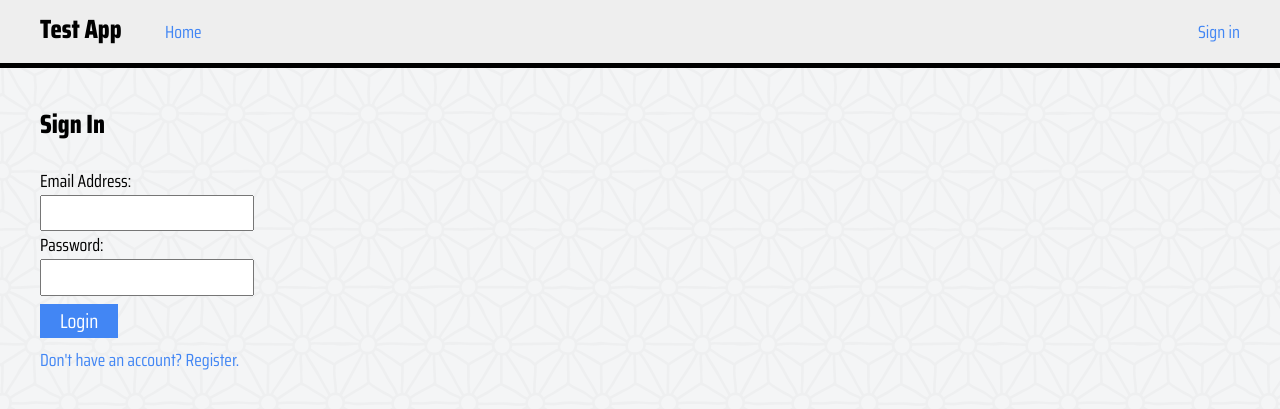
After one commit to dclancy89/python_django_user_dashboard, a Django app: page /signin in a window 1280 px wide. The commit adds this page. Shown: the top 409 px of the page. Run offline with Django 3.2, Linux system fonts and the light colour scheme.

Commit message:
added login page

```diff
--- a/apps/dashboard/static/dashboard/css/style.css
+++ b/apps/dashboard/static/dashboard/css/style.css
@@ -16,7 +16,7 @@ a:hover {
 	opacity: 0.7;
 }
 
-.button {
+a.button, .button {
 	background-color: #4286f4;
 	color: #ffffff;
 	border: 2px solid #4286f4;
@@ -28,6 +28,7 @@ a:hover {
 	font-size: 1.25rem;
 	line-height: 1.4rem;
 	transition: all 0.4s ease 0s;
+	font-family: 'Saira Condensed', sans-serif;
 }
 
 .button:hover {
@@ -92,3 +93,10 @@ a:hover {
 	width: 33%;
 	padding: 0.75rem;
 }
+
+input[type="text"], input[type="password"] {
+	display: block;
+	width: 200px;
+	font-size: 1.25rem;
+	padding: 0.3rem;
+}
--- a/apps/dashboard/templates/dashboard/index.html
+++ b/apps/dashboard/templates/dashboard/index.html
@@ -8,7 +8,7 @@
 			</ul>
 
 			<ul class="nav second">
-				<li><a href="/login">Sign in</a></li>
+				<li><a href="/signin">Sign in</a></li>
 			</ul>
 		</div>
 	</div>
@@ -17,7 +17,7 @@
 		<div class="slideshow">
 			<h1>Welcome to the Dashboard Demonstration</h1>
 			<p>This is a demonstration of the power of MVC with Django, built with love by Daniel T Clancy.</p>
-			<a href="/dashboard/admin" class="button">Start</a>
+			<a href="/signin" class="button">Start</a>
 		</div>
 
 		<div class="featured">
--- /dev/null
+++ b/apps/dashboard/templates/dashboard/signin.html
@@ -0,0 +1,38 @@
+{% include "dashboard/helpers/head.html" %}
+	<div class="navigation">
+		<div class="wrapper">
+			<h2>Test App</h2>
+
+			<ul class="nav main">
+				<li><a href="/">Home</a></li>
+			</ul>
+
+			<ul class="nav second">
+				<li><a href="/login">Sign in</a></li>
+			</ul>
+		</div>
+	</div>
+
+	<div id="pagewrap">
+		<h2>Sign In</h2>
+		<form action="users/signin" method="POST">
+			{% csrf_token %}
+			<label>
+				Email Address:
+				<input type="text" name="email">
+			</label>
+
+			<label>
+				Password:
+				<input type="password" name="password">
+			</label>
+
+			<input type="submit" value="Login" class="button">
+		</form>
+
+		<a href="/register">Don't have an account? Register.</a>
+
+	</div>
+
+
+{% include "dashboard/helpers/footer.html" %}
--- a/apps/dashboard/urls.py
+++ b/apps/dashboard/urls.py
@@ -2,5 +2,6 @@ from django.conf.urls import url
 from . import views
 
 urlpatterns = [
-    url(r'^$', views.index)
+    url(r'^$', views.index),
+    url(r'^signin$', views.signin)
 ]
--- a/apps/dashboard/views.py
+++ b/apps/dashboard/views.py
@@ -3,3 +3,6 @@ from django.shortcuts import render
 # Create your views here.
 def index(request):
 	return render(request, 'dashboard/index.html')
+
+def signin(request):
+	return render(request, 'dashboard/signin.html')
```
Also changed, not shown: 2 other files.
